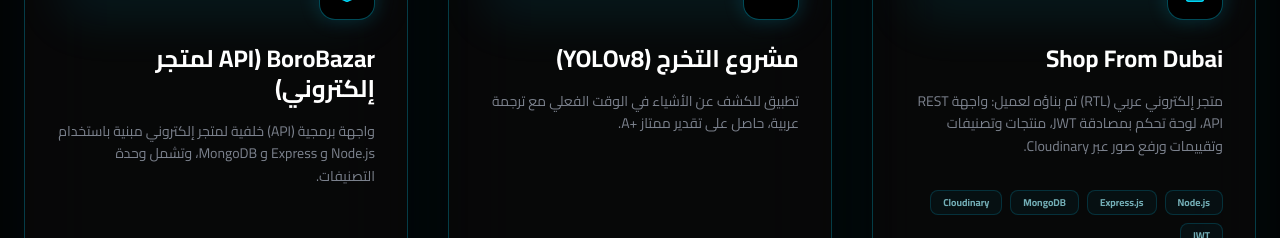
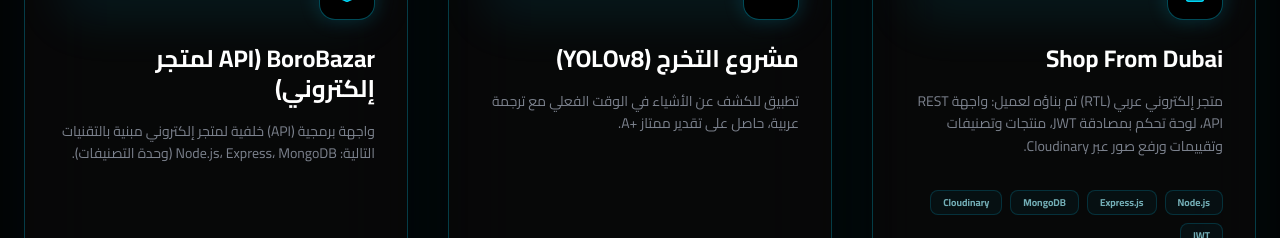
Before and after one commit to MohamedIbrahem522/my-portfolio, a Next.js app: page / in a window 1280 px wide. Shown: the part 3480-3718 px from the top of the page. Built offline with nearby package versions, Linux system fonts and the light colour scheme.

Commit message:
Simplify Arabic BoroBazar description
Updated project description for BoroBazar API with improved clarity and consistency.

```diff
--- a/app/components/Projects.tsx
+++ b/app/components/Projects.tsx
@@ -38,7 +38,7 @@ const Projects = ({ lang }: { lang: "ar" | "en" }) => {
       projects: [
         { repo: "https://github.com/MohamedIbrahem522/Shop-From-Dubai-Backend", extra: { label: "ريبو الواجهة", href: "https://github.com/MohamedIbrahem522/Shop-From-Dubai-Frontend" }, title: "Shop From Dubai", category: "مشروع لعميل", tech: ["Node.js", "Express.js", "MongoDB", "Cloudinary", "JWT"], icon: <ShoppingBag size={22} />, desc: "متجر إلكتروني عربي (RTL) تم بناؤه لعميل: واجهة REST API، لوحة تحكم بمصادقة JWT، منتجات وتصنيفات وتقييمات ورفع صور عبر Cloudinary." },
         { repo: "https://github.com/MohamedIbrahem522/GradProjectYOLOv8-ArEn", title: "مشروع التخرج (YOLOv8)", category: "رؤية حاسوبية", tech: ["Python", "FastAPI", "YOLOv8"], icon: <GraduationCap size={22} />, desc: "تطبيق للكشف عن الأشياء في الوقت الفعلي مع ترجمة عربية، حاصل على تقدير ممتاز +A." },
-        { repo: "https://github.com/MohamedIbrahem522/BoroBazar-Ecommerce", title: "BoroBazar (API لمتجر إلكتروني)", category: "حلول برمجية متكاملة", tech: ["Node.js", "Express.js", "MongoDB"], icon: <Layers size={22} />, desc: "واجهة برمجية (API) خلفية لمتجر إلكتروني مبنية باستخدام Node.js و Express و MongoDB، وتشمل وحدة التصنيفات." },
+        { repo: "https://github.com/MohamedIbrahem522/BoroBazar-Ecommerce", title: "BoroBazar (API لمتجر إلكتروني)", category: "حلول برمجية متكاملة", tech: ["Node.js", "Express.js", "MongoDB"], icon: <Layers size={22} />, desc: "واجهة برمجية (API) خلفية لمتجر إلكتروني مبنية بالتقنيات التالية: Node.js، Express، MongoDB (وحدة التصنيفات)." },
         { repo: "https://github.com/MohamedIbrahem522/PC-Store", title: "متجر الحاسوب PC-Store", category: "تجربة المستخدم", tech: ["React.js", "HTML", "CSS", "Bootstrap"], icon: <Code2 size={22} />, desc: "سوق أجهزة كمبيوتر متميز يركز على تجربة المستخدم والأداء العالي للواجهات." },
         { repo: "https://github.com/MohamedIbrahem522/MoMovie", title: "منصة MO Movie", category: "تطبيقات الويب الحديثة", tech: ["Next.js", "Tailwind CSS", "API"], icon: <Film size={22} />, desc: "مجمع بيانات سينمائي يوفر تجربة استكشاف سلسة واحترافية لعشاق الأفلام." },
         { repo: "https://github.com/MohamedIbrahem522/Book-Store", title: "متجر الكتب الرقمي", category: "أنظمة الأتمتة", tech: ["HTML", "CSS", "Bootstrap", "Email.js"], icon: <Rocket size={22} />, desc: "متجر إلكتروني متكامل يدعم عمليات شراء والمراسلة الفورية مع المستخدمين." },
```
